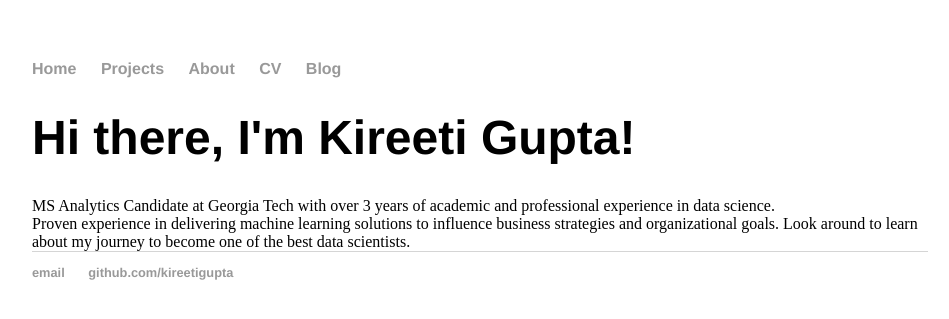
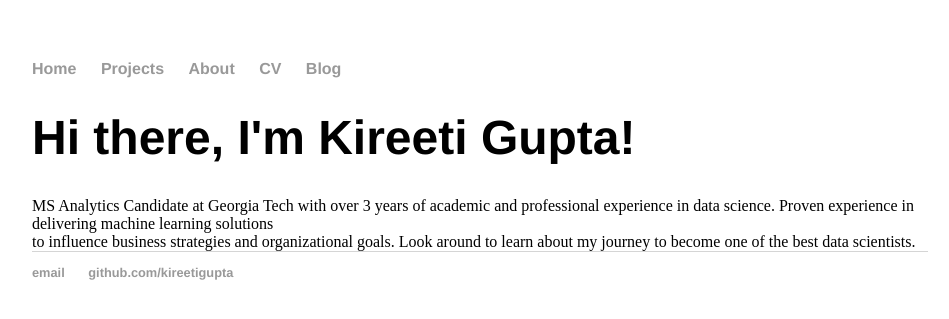
Before and after one commit to kireetigupta/kireetiboorla.github.io, a Jekyll site: the page built from index.html, in a window 1280 px wide. Shown: the top 319 px of the page, without its empty margins (160-1109 px from the left). Built offline with Jekyll 4.4.1, drawn with Linux system fonts in a browser that asks for light colours; part of the change alters nothing that is shown.

```diff
--- a/index.html
+++ b/index.html
@@ -5,6 +5,6 @@ title: Kireeti Gupta
 <div class="blurb">
 <h1>Hi there, I'm Kireeti Gupta!</h1>
 	MS Analytics Candidate at Georgia Tech with over 3 years of academic and professional experience in data science.
-	<br/> Proven experience in delivering machine learning solutions to influence business strategies and organizational goals.
+	Proven experience in delivering machine learning solutions <br/>  to influence business strategies and organizational goals.
 	Look around to learn about my journey to become one of the best data scientists.
 </div>
```
